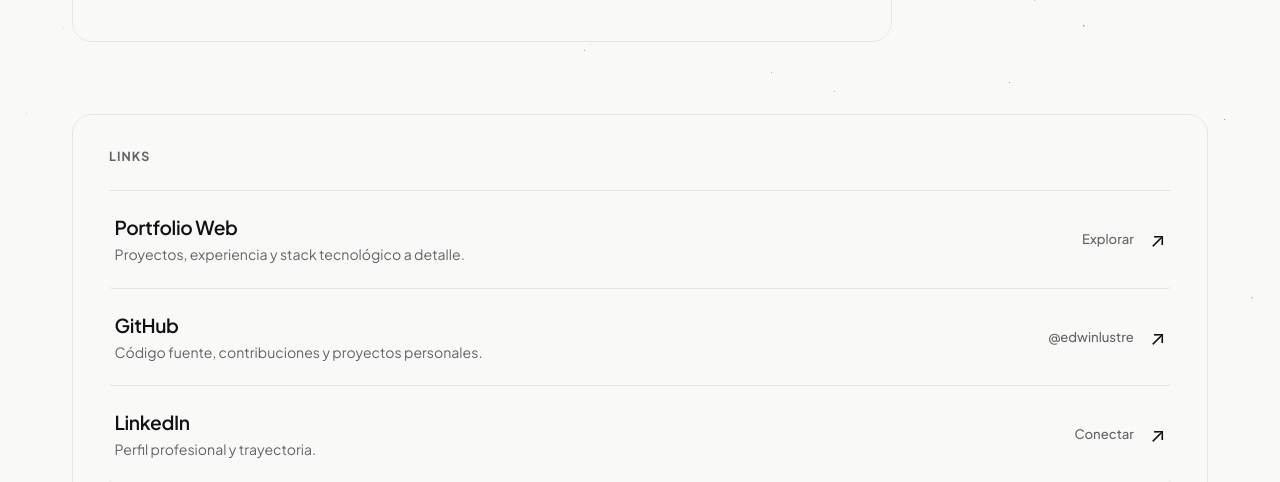
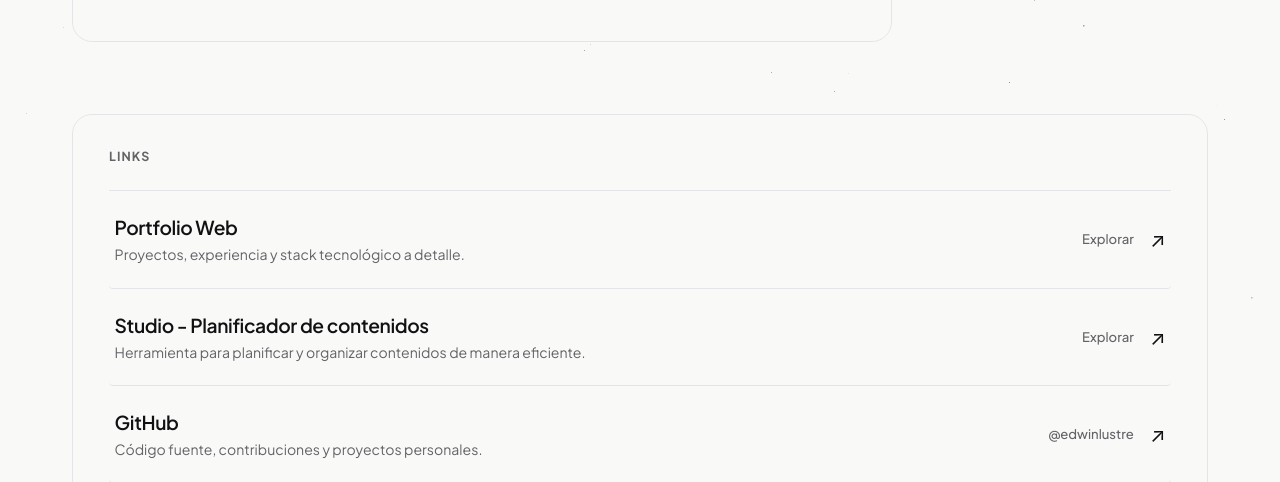
Before and after one commit to edwinlustre/landing-page, an Astro site: page / in a window 1280 px wide. Shown: the part 470-952 px from the top of the page. Built offline with nearby package versions, Linux system fonts and the light colour scheme; Astro itself is replaced by a stand-in of ours.

Commit message:
Add link

```diff
--- a/src/components/MainLinks.astro
+++ b/src/components/MainLinks.astro
@@ -5,6 +5,12 @@ const links = [
 		title: "Portfolio Web",
 		description: "Proyectos, experiencia y stack tecnológico a detalle.",
 		href: "https://portfolio.edwinlst.tech",
+		meta: "Explorar",
+	},
+	{
+		title: "Studio - Planificador de contenidos",
+		description: "Herramienta para planificar y organizar contenidos de manera eficiente.",
+		href: "https://studio.edwinlst.tech",
 		meta: "Explorar",
 	},
 	{
```
